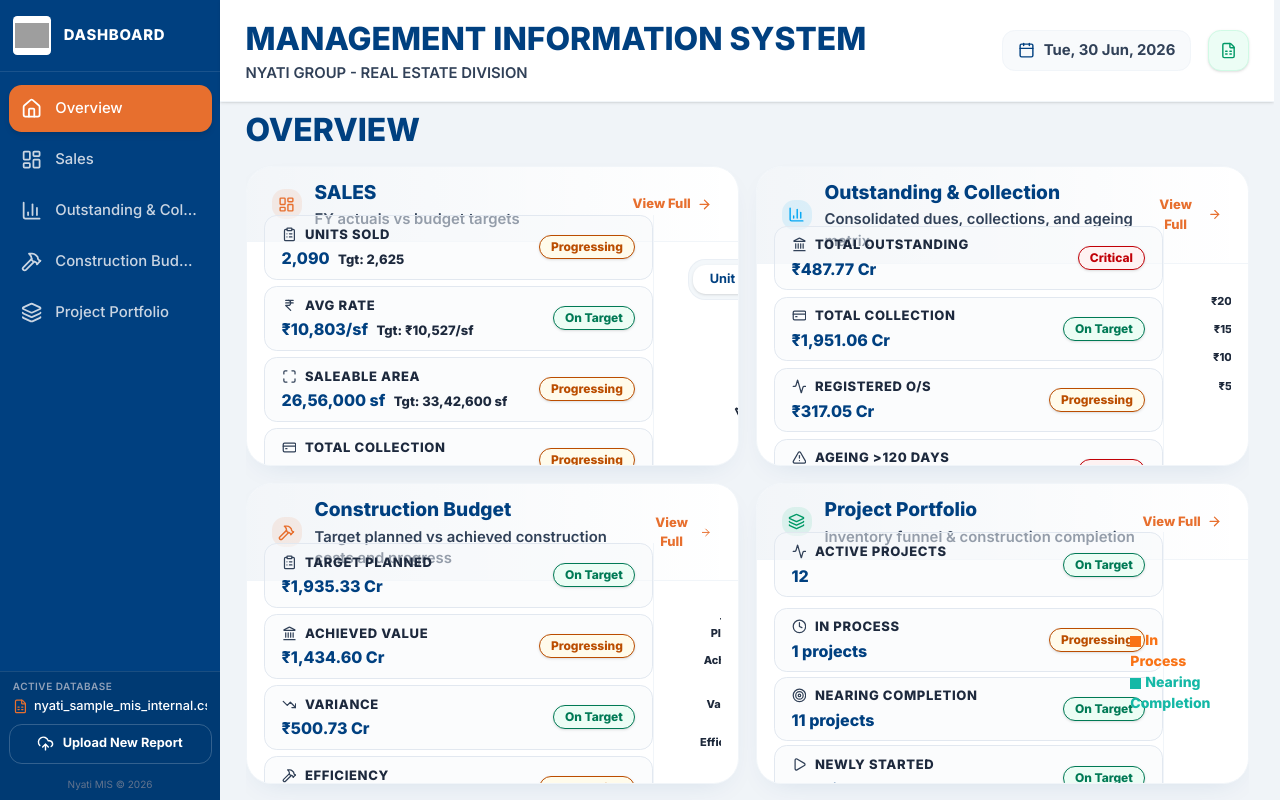
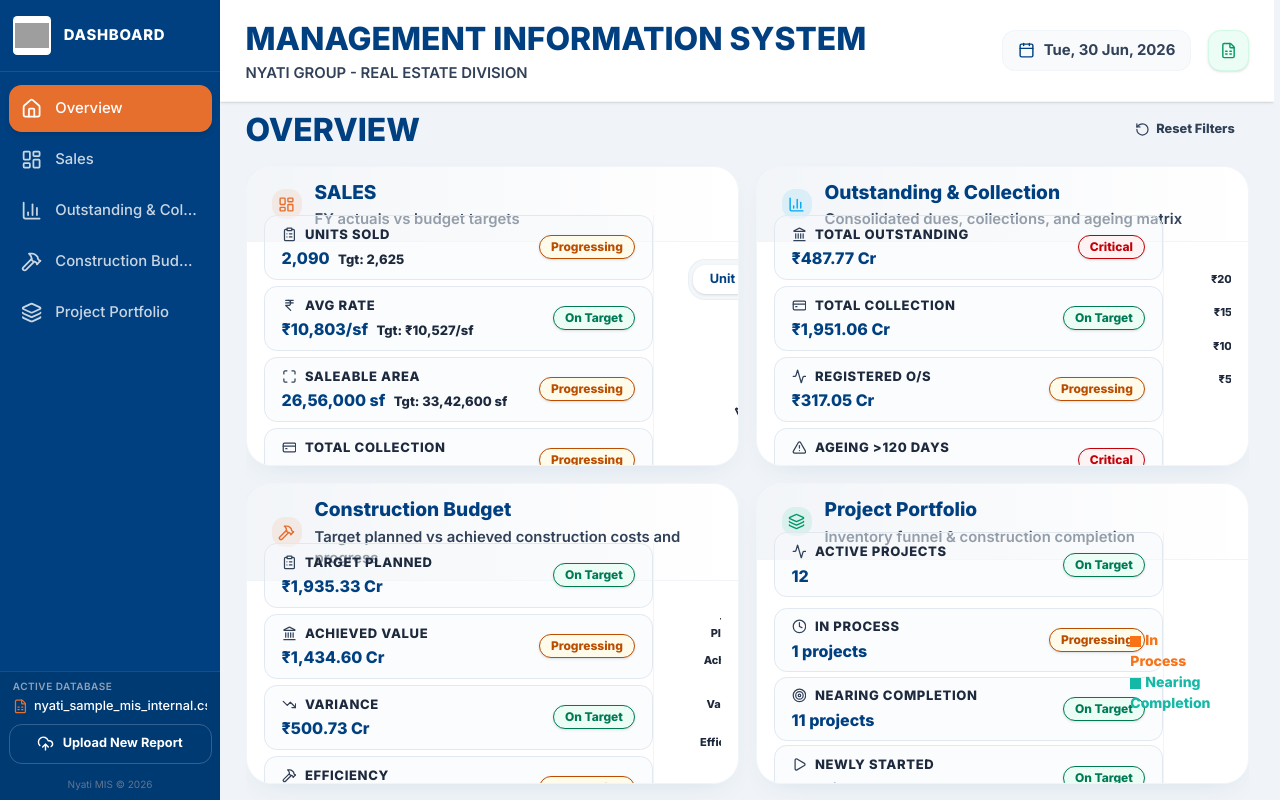
Before and after one commit to Sumit572001/BM_Dashboard, a React (Vite) app: page /#/ in a window 1280 px wide. Both pictures are taken after a click on the button "Explore Sample Dashboard". Built offline with nearby package versions, Linux system fonts and the light colour scheme; grey boxes are pictures that could not be loaded.

Commit message:
Add Reset Filters to Overview and remove View Full buttons from all 4 sections

```diff
--- a/src/pages/Overview.jsx
+++ b/src/pages/Overview.jsx
@@ -8,7 +8,7 @@ import {
   TrendingUp, TrendingDown, AlertTriangle, CheckCircle,
   IndianRupee, ClipboardList, Maximize, CreditCard,
   ArrowRight, Activity, Landmark, Hammer,
-  Zap, Clock, Target, Play
+  Zap, Clock, Target, Play, RotateCcw
 } from 'lucide-react';
 import { motion } from 'framer-motion';
 import { PieChart, Pie, Cell, ResponsiveContainer, BarChart, Bar, Tooltip, XAxis, YAxis, ReferenceLine, LineChart, Line, CartesianGrid, AreaChart, Area, Legend } from 'recharts';
@@ -507,8 +507,18 @@ const PortfolioPieChart = ({ activeProjects, newlyStarted, inProcess, nearingCom
 };
 
 export default function Overview() {
-  const { filteredProjects, portfolioKpiOverrides } = useData();
+  const { filteredProjects, portfolioKpiOverrides, updateFilters } = useData();
   const navigate = useNavigate();
+
+  const handleResetFilters = () => {
+    updateFilters({
+      selectedProjects: [],
+      dateFrom: '',
+      dateTo: '',
+      selectedQuarters: ['Q1', 'Q2', 'Q3', 'Q4'],
+      selectedType: 'All'
+    });
+  };
   const totals = calculateGrandTotals(filteredProjects);
 
   // --- Sales & Collection derived ---
@@ -630,8 +640,15 @@ export default function Overview() {
     >
 
       {/* Page Title */}
-      <motion.div variants={item} className="flex-shrink-0">
+      <motion.div variants={item} className="flex-shrink-0 flex items-center justify-between">
         <h2 className="text-3xl font-black text-nyati-navy">OVERVIEW</h2>
+        <button
+          onClick={handleResetFilters}
+          className="flex items-center gap-1.5 text-xs font-extrabold text-slate-700 hover:text-nyati-orange py-2 px-3 hover:bg-nyati-orange/5 rounded-xl transition-all duration-200 border border-transparent hover:border-nyati-orange/10 focus:outline-none"
+        >
+          <RotateCcw className="w-3.5 h-3.5 shrink-0" />
+          Reset Filters
+        </button>
       </motion.div>
 
       <div className="grid grid-cols-1 xl:grid-cols-2 gap-4 flex-1 min-h-0">
@@ -652,12 +669,7 @@ export default function Overview() {
                 <p className="text-slate-700 text-sm font-semibold mt-0.5">FY actuals vs budget targets</p>
               </div>
             </div>
-            <button
-              onClick={() => navigate('/sales-collection')}
-              className="flex items-center gap-1.5 text-[13px] font-extrabold text-nyati-orange hover:text-nyati-navy transition-colors"
-            >
-              View Full <ArrowRight className="w-3.5 h-3.5" />
-            </button>
+
           </div>
 
           <div className="flex-1 flex flex-col md:flex-row divide-y md:divide-y-0 md:divide-x divide-slate-100 p-4 gap-4 min-h-0 items-center justify-between">
@@ -725,12 +737,7 @@ export default function Overview() {
                 <p className="text-slate-700 text-sm font-semibold mt-0.5">Consolidated dues, collections, and ageing matrix</p>
               </div>
             </div>
-            <button
-              onClick={() => navigate('/outstanding')}
-              className="flex items-center gap-1.5 text-[13px] font-extrabold text-nyati-orange hover:text-nyati-navy transition-colors"
-            >
-              View Full <ArrowRight className="w-3.5 h-3.5" />
-            </button>
+
           </div>
 
           <div className="flex-1 flex flex-col md:flex-row divide-y md:divide-y-0 md:divide-x divide-slate-100 p-4 gap-4 min-h-0 items-center justify-between">
@@ -802,12 +809,7 @@ export default function Overview() {
                 <p className="text-slate-700 text-sm font-semibold mt-0.5">Target planned vs achieved construction costs and progress</p>
               </div>
             </div>
-            <button
-              onClick={() => navigate('/construction-budget')}
-              className="flex items-center gap-1.5 text-[13px] font-extrabold text-nyati-orange hover:text-nyati-navy transition-colors"
-            >
-              View Full <ArrowRight className="w-3.5 h-3.5" />
-            </button>
+
           </div>
 
           <div className="flex-1 flex flex-col md:flex-row divide-y md:divide-y-0 md:divide-x divide-slate-100 p-4 gap-4 min-h-0 items-center justify-between">
@@ -878,12 +880,7 @@ export default function Overview() {
                 <p className="text-slate-700 text-sm font-semibold mt-0.5">Inventory funnel & construction completion</p>
               </div>
             </div>
-            <button
-              onClick={() => navigate('/portfolio')}
-              className="flex items-center gap-1.5 text-[13px] font-extrabold text-nyati-orange hover:text-nyati-navy transition-colors"
-            >
-              View Full <ArrowRight className="w-3.5 h-3.5" />
-            </button>
+
           </div>
 
           <div className="flex-1 flex flex-col md:flex-row divide-y md:divide-y-0 md:divide-x divide-slate-100 p-4 gap-4 min-h-0 items-center justify-between">
```
